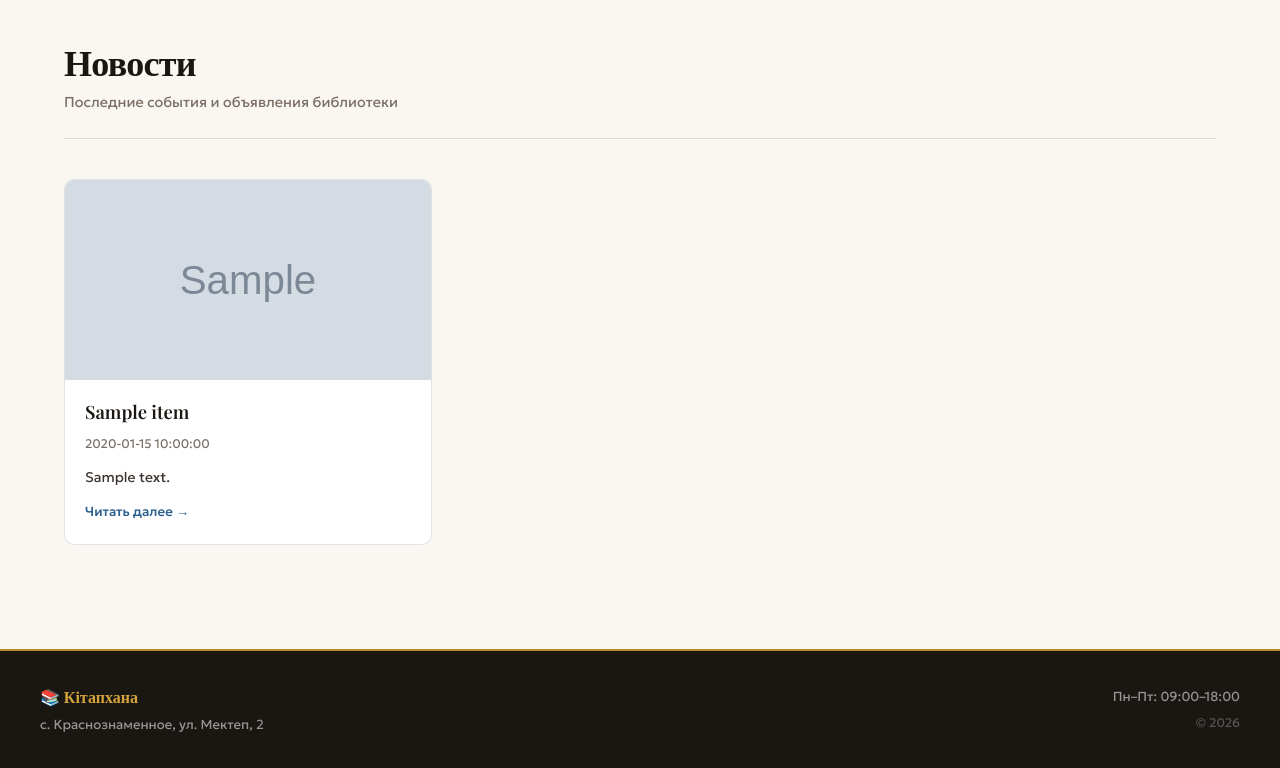
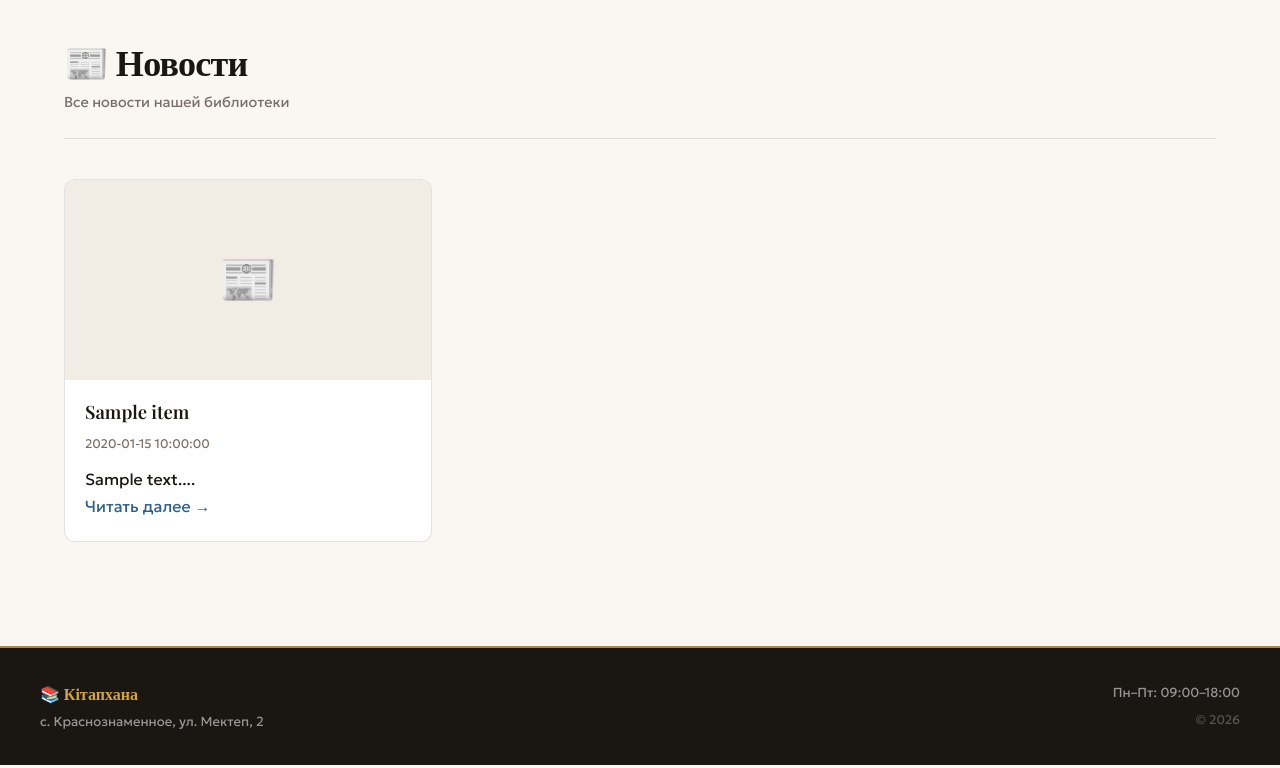
Before and after one commit to EduardoYa/krasnoznam-library, a Flask app: template templates/news.html in a window 1280 px wide. Shown: the part 62-830 px from the top of the page. Run offline with Flask 3, Linux system fonts and the light colour scheme; the template is opened without the code that fills it: most values are stand-ins (such as "Sample title", 1, 10 or a date in 2020); grey boxes marked "Sample" are stand-in pictures; parts of the project's set-up code (start-up, migrations or seed data) failed here and were passed over.

Commit message:
Update news.html

```diff
--- a/templates/news.html
+++ b/templates/news.html
@@ -1,54 +1,51 @@
 {% extends "base.html" %}
 {% block title %}Новости{% endblock %}
 {% block content %}
+
 <div class="container">
-  <div class="page-header reveal">
-    <h1 class="page-title" data-ru="Новости" data-kz="Жаңалықтар">Новости</h1>
-    <p class="page-sub" data-ru="Последние события и объявления библиотеки" data-kz="Кітапхананың соңғы оқиғалары мен хабарландырулары">Последние события и объявления библиотеки</p>
+  <div class="page-header">
+    <h1 class="page-title">📰 Новости</h1>
+    <p class="page-sub">Все новости нашей библиотеки</p>
   </div>
 
-  {% if news %}
   <div class="news-grid">
     {% for item in news %}
     <article class="news-card">
-      {% if item['image'] %}
-      <a href="/news/{{item['id']}}">
-        {% set ext = item['image'].rsplit('.',1)[1].lower() if '.' in item['image'] else '' %}
-        {% if ext in ['mp4','webm'] %}
-        <video class="news-card-img" muted loop autoplay playsinline style="height:200px;width:100%;object-fit:cover">
-          <source src="/upload/{{item['image']}}">
-        </video>
+      <div style="width:100%;height:200px;background:var(--cream2);overflow:hidden;display:flex;align-items:center;justify-content:center">
+        {% set images_json = item.images %}
+        {% if images_json %}
+          {% set images_list = images_json | fromjson %}
+          {% if images_list and images_list|length > 0 %}
+            {% set first_img = images_list[0] %}
+            {% if first_img.type == 'upload' %}
+              <img src="/upload/{{ first_img.url }}" alt="Изображение" style="width:100%;height:100%;object-fit:cover">
+            {% else %}
+              <img src="{{ first_img.url }}" alt="Изображение" style="width:100%;height:100%;object-fit:cover">
+            {% endif %}
+          {% else %}
+            <div style="font-size:3rem;color:var(--ink3)">📰</div>
+          {% endif %}
         {% else %}
-        <img class="news-card-img" src="/upload/{{item['image']}}" alt="">
+          <div style="font-size:3rem;color:var(--ink3)">📰</div>
         {% endif %}
-      </a>
-      {% else %}
-      <div class="news-card-img-placeholder">📰</div>
-      {% endif %}
+      </div>
+
       <div class="news-card-body">
-        {% if item['pinned'] %}<div class="news-card-pin" data-ru="📌 Закреплено" data-kz="📌 Бекітілген">📌 Закреплено</div>{% endif %}
         <h3 class="news-card-title">
-          <a href="/news/{{item['id']}}" class="lang-title"
-             data-ru="{{item['title_ru']}}" data-kz="{{item['title_kz'] or item['title_ru']}}">
-            {{item['title_ru']}}
-          </a>
+          {% if item.pinned %}📌 {% endif %}
+          {{ item.title_ru }}
         </h3>
-        <div class="news-card-date">{{item['created_at']}}</div>
-        <div class="news-card-text lang-body"
-             data-ru="{{item['body_ru']|striptags}}"
-             data-kz="{{(item['body_kz'] or item['body_ru'])|striptags}}">
-          {{item['body_ru']|striptags}}
+        <div class="news-card-date">{{ item.created_at }}</div>
+        <div class="news-card-excerpt">
+          {{ item.body_ru[:150] | safe }}...
         </div>
-        <a href="/news/{{item['id']}}" class="news-card-more" data-ru="Читать далее →" data-kz="Толығырақ →">Читать далее →</a>
+        <a href="/news/{{ item.id }}" class="news-card-link">
+          Читать далее →
+        </a>
       </div>
     </article>
     {% endfor %}
   </div>
-  {% else %}
-  <div style="text-align:center;padding:5rem 2rem;color:var(--ink3)">
-    <div style="font-size:4rem;margin-bottom:1rem">📰</div>
-    <p style="font-size:1.1rem" data-ru="Новостей пока нет" data-kz="Жаңалықтар әзірге жоқ">Новостей пока нет</p>
-  </div>
-  {% endif %}
 </div>
+
 {% endblock %}
```
